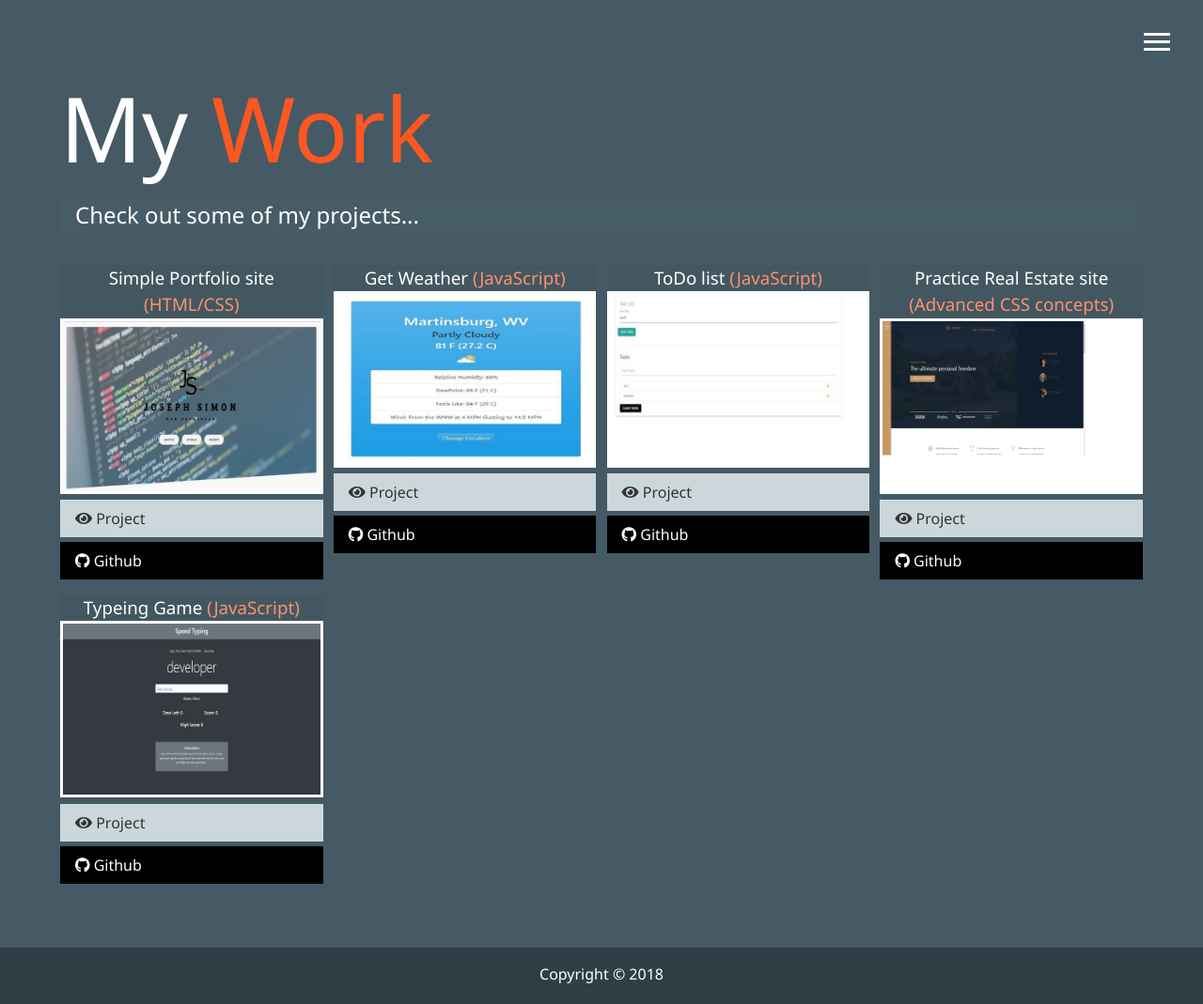
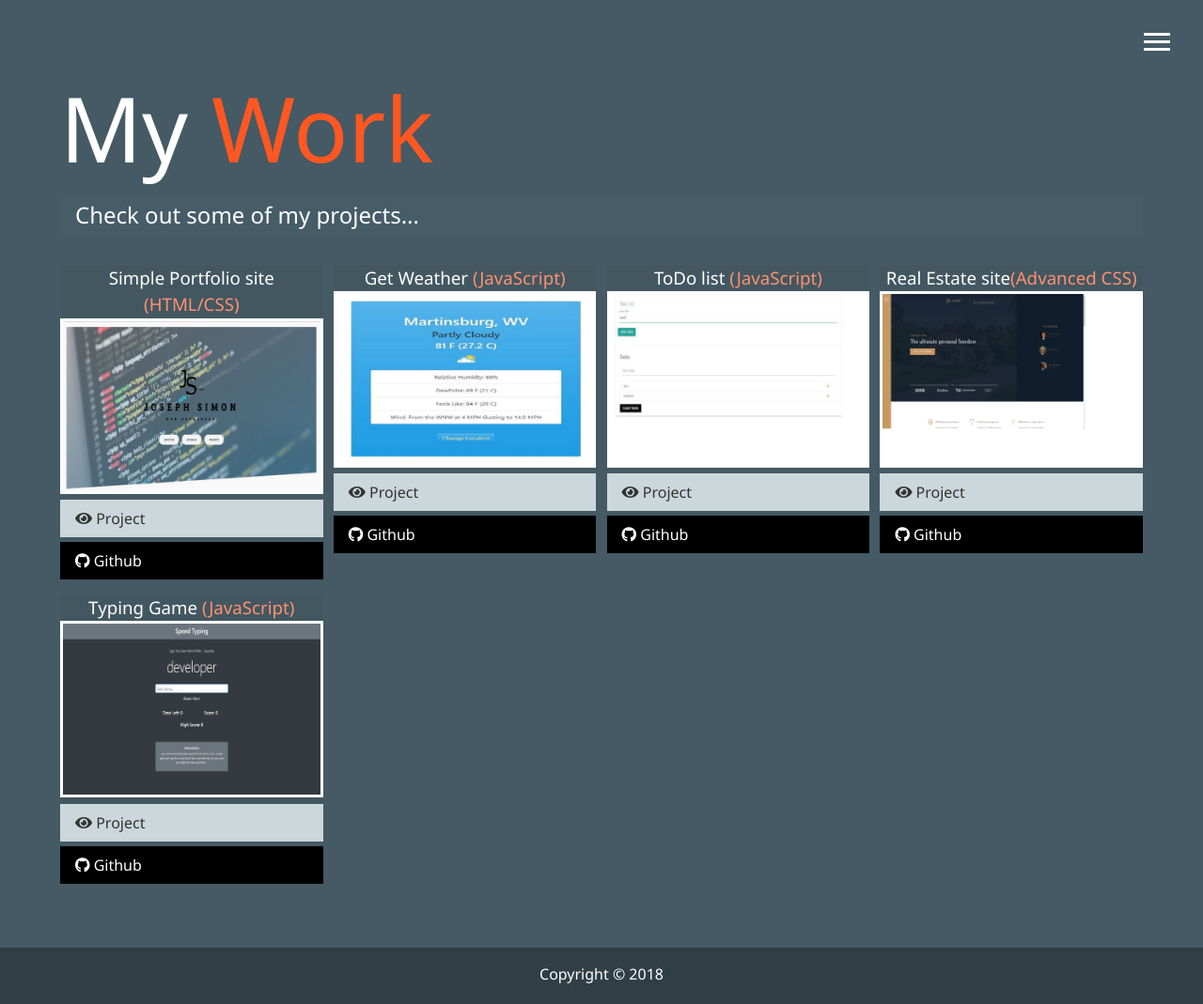
Before and after one commit to Joseph-Simon/joseph-simon.github.io, a website: page dist/work.html in a window 1280 px wide. Shown: the whole page at 94% size. Drawn offline with Linux system fonts and the light colour scheme.

Commit message:
Fixed Typos

```diff
--- a/dist/work.html
+++ b/dist/work.html
@@ -95,7 +95,7 @@
         </a>
       </div>
       <div class="item">
-        <h3>Practice Real Estate site <span>(Advanced CSS concepts)</span></h3>
+        <h3>Real Estate site<span>(Advanced CSS)</span></h3>
         <img src="img/projects/project4.jpg" alt="Project">
 
         <a href="http://joe-simon.com/Real-estate-website-project/" class="btn-light" target="_blank">
@@ -106,7 +106,7 @@
         </a>
       </div>
       <div class="item">
-        <h3>Typeing Game <span>(JavaScript)</span>
+        <h3>Typing Game <span>(JavaScript)</span>
           <img src="img/projects/project5.jpg" alt="Project">
         </h3>
         <a href="http://joe-simon.com/Speed-Typing-Game/" class="btn-light" target="_blank">
```
Also changed, not shown: dist/about.html (+2 -2 lines).
